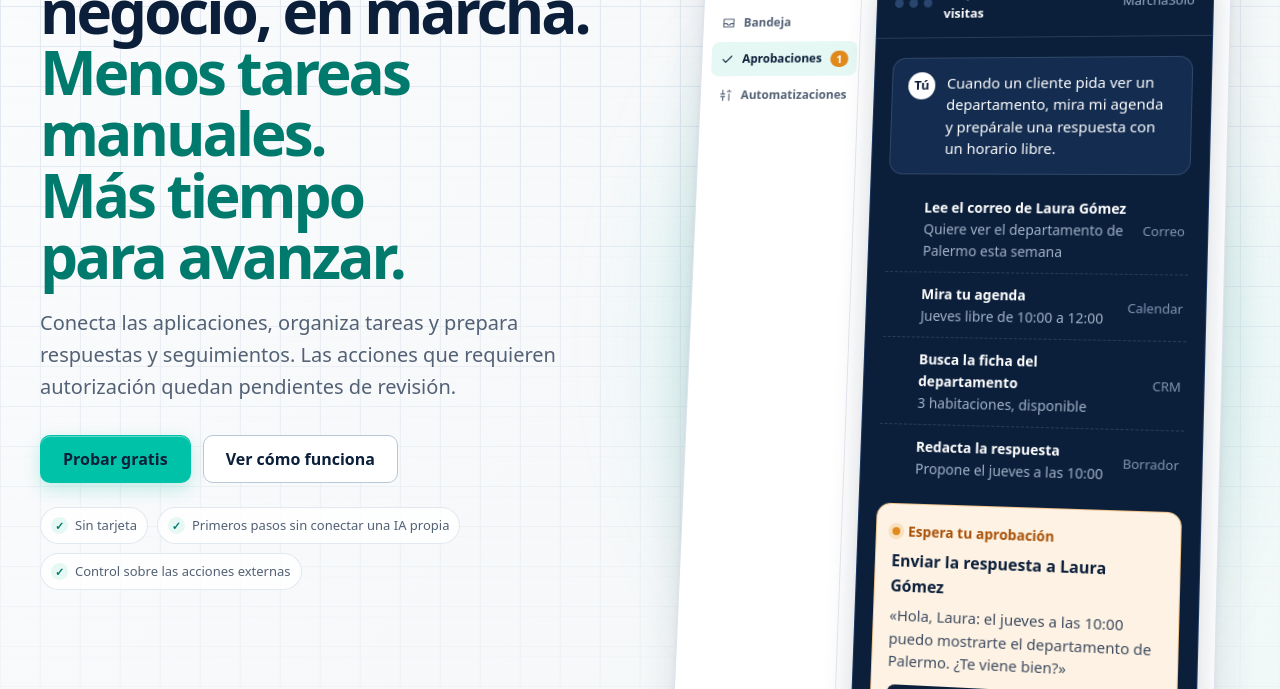
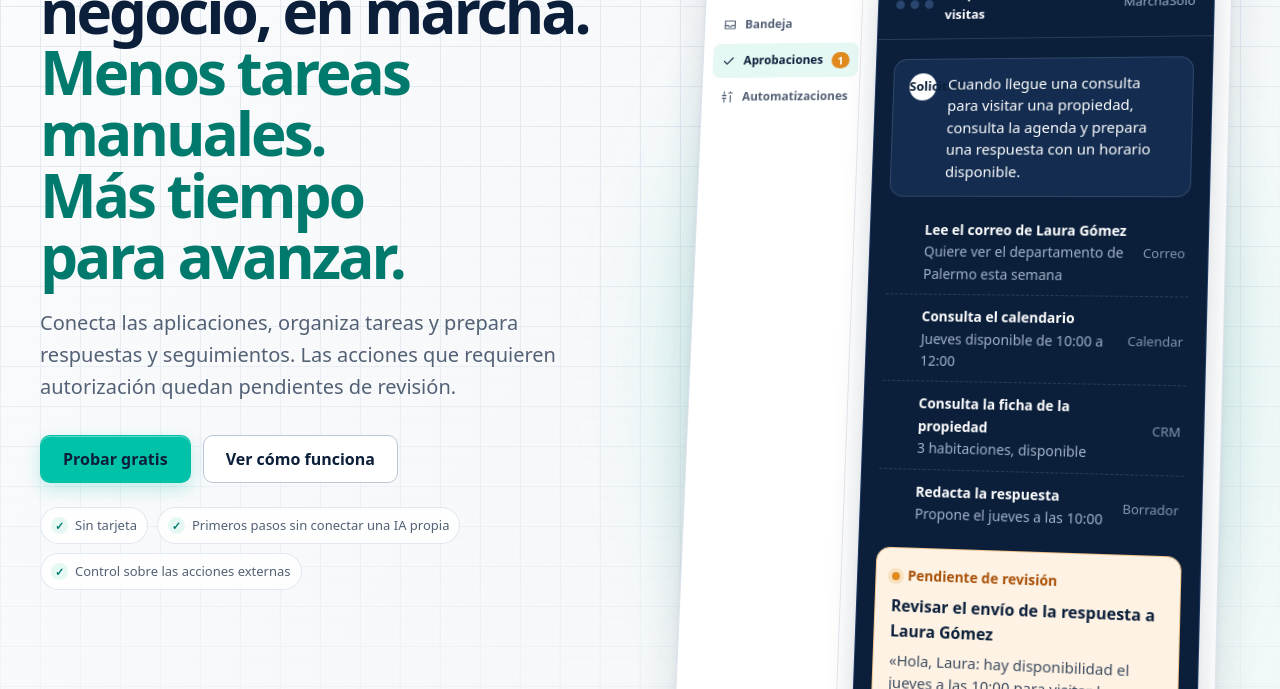
Before and after one commit to CESARKUBEREK/Delega, a Next.js app: page / in a window 1280 px wide. Shown: the part 263-952 px from the top of the page. Built offline with nearby package versions, Linux system fonts and the light colour scheme; no server answers.

Commit message:
Actualiza demostración de MarchaSolo

```diff
--- a/src/components/site/command-demo.tsx
+++ b/src/components/site/command-demo.tsx
@@ -14,16 +14,16 @@ export type Demo = {
 
 export const VISIT_DEMO: Demo = {
   title: "Responder consultas de visitas",
-  ask: "Cuando un cliente pida ver un departamento, mira mi agenda y prepárale una respuesta con un horario libre.",
+  ask: "Cuando llegue una consulta para visitar una propiedad, consulta la agenda y prepara una respuesta con un horario disponible.",
   steps: [
     { title: "Lee el correo de Laura Gómez", detail: "Quiere ver el departamento de Palermo esta semana", app: "Correo" },
-    { title: "Mira tu agenda", detail: "Jueves libre de 10:00 a 12:00", app: "Calendar" },
-    { title: "Busca la ficha del departamento", detail: "3 habitaciones, disponible", app: "CRM" },
+    { title: "Consulta el calendario", detail: "Jueves disponible de 10:00 a 12:00", app: "Calendar" },
+    { title: "Consulta la ficha de la propiedad", detail: "3 habitaciones, disponible", app: "CRM" },
     { title: "Redacta la respuesta", detail: "Propone el jueves a las 10:00", app: "Borrador" },
   ],
   approval: {
-    title: "Enviar la respuesta a Laura Gómez",
-    text: "«Hola, Laura: el jueves a las 10:00 puedo mostrarte el departamento de Palermo. ¿Te viene bien?»",
+    title: "Revisar el envío de la respuesta a Laura Gómez",
+    text: "«Hola, Laura: hay disponibilidad el jueves a las 10:00 para visitar la propiedad de Palermo. ¿Ese horario resulta conveniente?»",
   },
 }
 
@@ -43,9 +43,9 @@ export function CommandDemo({ demo = VISIT_DEMO, animate = true, compact = false
       </div>
       <div className="console-body">
         <div className="console-ask" style={at(0)}>
-          <span className="console-ask-who" aria-hidden="true">Tú</span>
+          <span className="console-ask-who" aria-hidden="true">Solicitud</span>
           <p>
-            <span className="sr-only">Tú pides: </span>
+            <span className="sr-only">Solicitud: </span>
             {demo.ask}
           </p>
         </div>
@@ -66,11 +66,11 @@ export function CommandDemo({ demo = VISIT_DEMO, animate = true, compact = false
           ))}
         </ol>
         <div className="demo-approval" style={at(steps.length + 1)}>
-          <div className="demo-approval-head">Espera tu aprobación</div>
+          <div className="demo-approval-head">Pendiente de revisión</div>
           <p className="demo-approval-title">{demo.approval.title}</p>
           <p className="demo-approval-text">{demo.approval.text}</p>
           <div className="demo-approval-actions" aria-hidden="true">
-            <span className="is-yes">Aprobar y enviar</span>
+            <span className="is-yes">Autorizar envío</span>
             <span className="is-edit">Editar</span>
           </div>
         </div>
```
